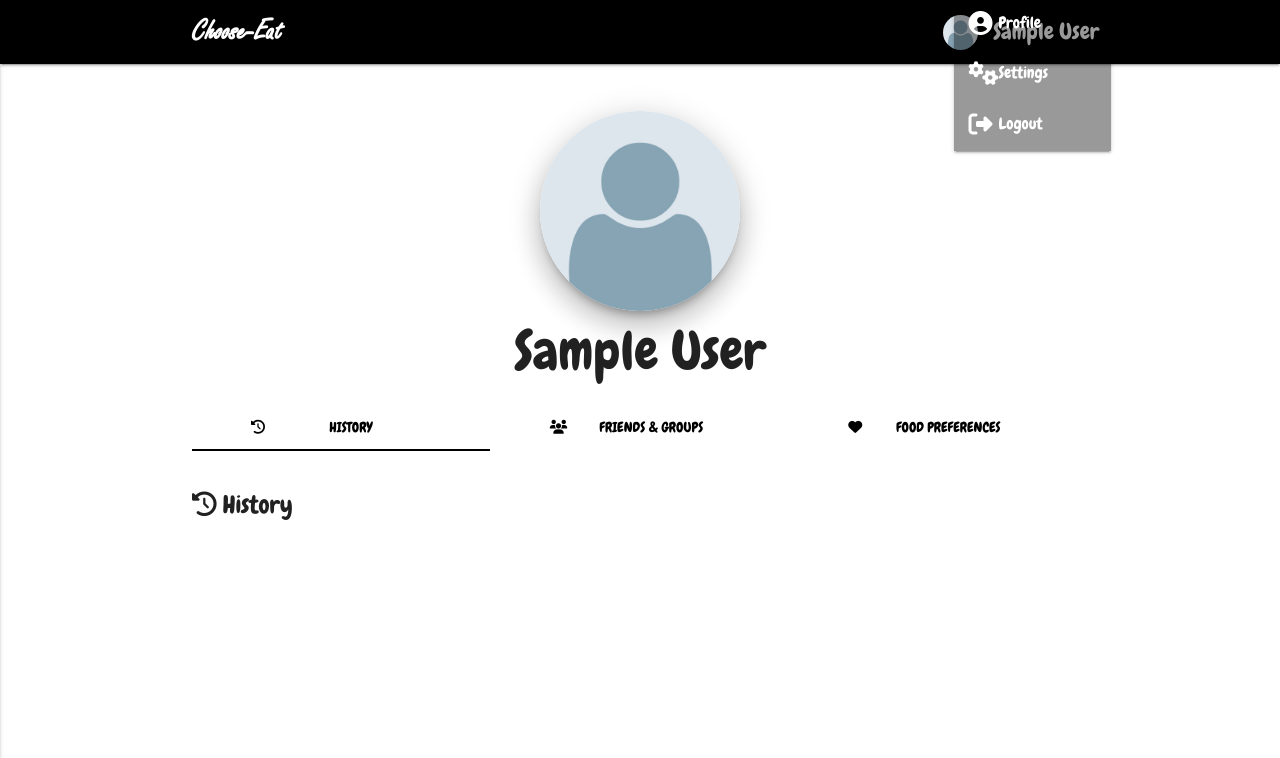
After one commit to ChristianMae/choose-eat, a Django app: page /accounts/profile/ in a window 1280 px wide, after a click that opens the changed part. The commit adds this page. Shown: the top 758 px of the page. Run offline with Django 3.2, Linux system fonts and the light colour scheme; the visitor is signed in with stand-in values (Sample User, id 1); parts of the project's set-up code (start-up, migrations or seed data) failed here and were passed over; some libraries are stand-ins or nearby versions.

Commit message:
minor changes, added initial profile

```diff
--- a/recommender/templates/recommender/base.html
+++ b/recommender/templates/recommender/base.html
@@ -60,7 +60,7 @@
 			    <div class="col s12 m4 l4">
 			      <i class="fa fa-heart fa-5x"></i><br>
 			      <h4 class="otherfont">Preference-based</h4>
-			      <p class="grey-text darken-4">Our recommendations take not only price levels and distance into consideration, but also a wide variety of food categories that you love so we can ensure that you'd be satisfied with the results.</p>
+			      <p class="grey-text darken-4">Our recommendations take not only price levels and distance into consideration, but also a wide variety of food categories that you like and dislike so we can ensure that you'd be satisfied with the results.</p>
 			    </div>
 			   <div class="col s12 m4 l4">
 			      <i class="fa fa-group fa-5x"></i><br>
@@ -70,7 +70,7 @@
 			    <div class="col s12 m4 l4">
 			      <i class="fa fa-map-marker fa-5x"></i><br>
 			      <h4 class="otherfont">Location-based</h4>
-			      <p class="grey-text darken-4">We make sure our recommendations are near you, and match the distance you are willing to travel. The app is also helpful when traveling to other places because we provide directions to the establishments we recommend.</p>
+			      <p class="grey-text darken-4">Results are based on your location and your specified distance limitation. The app is also helpful when traveling to other places because we provide directions to the establishments we recommend.</p>
 			    </div>
 			  </div>
 			  </li>
--- a/users/templates/account/email.html
+++ b/users/templates/account/email.html
@@ -7,7 +7,7 @@
 {% block header %}<i class="fa fa-gears"></i><br>Account Settings{% endblock header %}
 {% block header_small %}<i class="fa fa-gears"></i><br>Account Settings{% endblock header_small %}
 {% block subtext %}
-<div class="row otherfont hide-on-med-and-up">
+<div class="row otherfont hide-on-large-only">
   <div class="col s12">
     <ul class="tabs">
       <li class="tab col s4"><a class="black-text" target="_self" href="{% url 'account_change_password' %}"><i class="fa fa-unlock-alt"></i></a></li>
@@ -17,7 +17,7 @@
   </div>
 </div>
 
-<div class="row otherfont hide-on-small-only">
+<div class="row otherfont hide-on-med-and-down">
   <div class="col s12">
     <ul class="tabs">
       <li class="tab col s4"><a class="black-text" target="_self" href="{% url 'account_change_password' %}"><i class="fa fa-unlock-alt left" style="margin-top:17px;margin-left:35px;margin-right:-30px;"></i>Change Password</a></li>
--- a/users/templates/account/login.html
+++ b/users/templates/account/login.html
@@ -56,3 +56,5 @@
     </div>
   </form>
 {% endblock %}
+
+{% block footer %}{% endblock %}
--- a/users/templates/account/password_set.html
+++ b/users/templates/account/password_set.html
@@ -4,8 +4,8 @@
 
 {% block title %}Choose-Eat | Settings{% endblock title %}
 
-{% block header %}Account Settings{% endblock header %}
-{% block header_small %}Account Settings{% endblock header_small %}
+{% block header %}<i class="fa fa-gears"></i><br>Account Settings{% endblock header %}
+{% block header_small %}<i class="fa fa-gears"></i><br>Account Settings{% endblock header_small %}
 
 {% block subtext %}
 <div class="row otherfont hide-on-med-and-up">
--- /dev/null
+++ b/users/templates/account/profile.html
@@ -0,0 +1,61 @@
+{% extends 'users/base_other.html' %}
+{% load static %}
+{% load i18n %}
+
+{% block title %}Choose-Eat | Settings{% endblock title %}
+
+{% block header %}<img class="circle z-depth-5 hoverable responsive-img" src="{% if user.avatar_url %}{{ user.avatar_url }}{% else %}{% static  'recommender/default_avatar.jpg' %}{% endif %}" style="width:150px;height:150px;"></i><br>{% if user.get_full_name %}{{ user.get_full_name }}{% else %}{{ user.username }}{% endif %}{% endblock header %}
+{% block header_small %}<img class="circle z-depth-5 hoverable responsive-img" src="{% if user.avatar_url %}{{ user.avatar_url }}{% else %}{% static  'recommender/default_avatar.jpg' %}{% endif %}" style="width:200px;height:200px;"></i><br>{% if user.get_full_name %}{{ user.get_full_name }}{% else %}{{ user.username }}{% endif %}{% endblock header_small %}
+
+{% block subtext %}
+<h6 class="center-align otherfont">{{ user.bio }}</h6>
+<div class="row otherfont hide-on-large-only">
+  <div class="col s12">
+    <ul class="tabs">
+      <li class="tab col s4 disabled"><a class="black-text active"><i class="fa fa-unlock-alt"></i></a></li>
+      <li class="tab col s4"><a class="black-text" target="_self" href="{% url 'account_email' %}"><i class="fa fa-address-book"></i></a></li>
+      <li class="tab col s4"><a class="black-text" target="_self" href="{% url 'socialaccount_connections' %}"><i class="fa fa-users"></i></a></li>
+    </ul>
+  </div>
+</div>
+
+<div class="row otherfont hide-on-med-and-down">
+  <div class="col s12">
+    <ul class="tabs">
+      <li class="tab col s4 disabled"><a class="black-text active"><i class="fa fa-history left" style="margin-top:17px;margin-left:35px;margin-right:-30px;"></i>History</a></li>
+      <li class="tab col s4"><a class="black-text" target="_self" href="{% url 'account_email' %}"><i class="fa fa-group left" style="margin-top:17px;margin-left:35px;margin-right:-30px;"></i>Friends &amp; Groups</a></li>
+      <li class="tab col s4"><a class="black-text" target="_self" href="{% url 'socialaccount_connections' %}"><i class="fa fa-heart left" style="margin-top:17px;margin-left:35px;margin-right:-30px;"></i>Food Preferences</a></li>
+    </ul>
+  </div>
+</div>
+{% endblock subtext %}
+
+{% block content %}
+<h5 class="otherfont"><i class="fa fa-history"></i> History</h5>
+{% endblock %}
+
+
+{% block javascript %}
+<script>
+$(document).ready(function(){
+  {% if messages %}
+    {% for message in messages %}
+    Materialize.toast('{{ message }}', 3000, 'rounded');
+    {% endfor %}
+  {% endif %}
+});
+
+$(".button-collapse").sideNav();
+$('.dropdown-button').dropdown({
+    inDuration: 300,
+    outDuration: 225,
+    constrainWidth: true, // Does not change width of dropdown to that of the activator
+    hover: true, // Activate on hover
+    gutter: 0, // Spacing from edge
+    belowOrigin: true, // Displays dropdown below the button
+    alignment: 'left', // Displays dropdown with edge aligned to the left of button
+    stopPropagation: false // Stops event propagation
+  }
+);
+</script>
+{% endblock %}
--- a/users/templates/account/signup.html
+++ b/users/templates/account/signup.html
@@ -60,3 +60,5 @@
     </div>
   </form>
 {% endblock %}
+
+{% block footer %}{% endblock %}
--- a/users/templates/socialaccount/connections.html
+++ b/users/templates/socialaccount/connections.html
@@ -7,7 +7,7 @@
 {% block header %}<i class="fa fa-gears"></i><br>Account Settings{% endblock header %}
 {% block header_small %}<i class="fa fa-gears"></i><br>Account Settings{% endblock header_small %}
 {% block subtext %}
-<div class="row otherfont hide-on-med-and-up">
+<div class="row otherfont hide-on-large-only">
   <div class="col s12">
     <ul class="tabs">
       <li class="tab col s4"><a class="black-text" target="_self" href="{% url 'account_change_password' %}"><i class="fa fa-unlock-alt"></i></a></li>
@@ -17,7 +17,7 @@
   </div>
 </div>
 
-<div class="row otherfont hide-on-small-only">
+<div class="row otherfont hide-on-med-and-down">
   <div class="col s12">
     <ul class="tabs">
       <li class="tab col s4"><a class="black-text" target="_self" href="{% url 'account_change_password' %}"><i class="fa fa-unlock-alt left" style="margin-top:17px;margin-left:35px;margin-right:-30px;"></i>Change Password</a></li>
@@ -44,6 +44,7 @@
 {% for base_account in form.accounts %}
 {% with base_account.get_provider_account as account %}
 <div>
+<br><br>
 <input name="account" type="radio" id="id_account_{{ base_account.id }}" value="{{ base_account.id }}"/>
 <label for="id_account_{{ base_account.id }}"><span class="btn social socialaccount_provider {{ base_account.provider }} {{ account.get_brand.id }}";"><i class="fa fa-facebook-square"></i>{{ account }}</span></label>
 </div>
--- a/users/templates/users/base.html
+++ b/users/templates/users/base.html
@@ -46,6 +46,7 @@
 	   </div>
     </main>
 
+	{% block footer %}
     <footer class="page-footer grey darken-4" id="connect">
 	  <div class="container otherfont shadowed">
 	    <div class="row">
@@ -72,6 +73,7 @@
         </div>
       </div>
     </footer>
+    {% endblock %}
 
 	<script type="text/javascript" src="https://code.jquery.com/jquery-2.1.1.min.js"></script>
   <script src="https://cdnjs.cloudflare.com/ajax/libs/materialize/0.100.1/js/materialize.min.js"></script>
--- a/users/templates/users/base_other.html
+++ b/users/templates/users/base_other.html
@@ -31,8 +31,8 @@
             </div></li>
             <li><a href="{% url 'recommender:home' %}" class="waves-effect"><i class="fa fa-cutlery"></i>Get recommendations</a></li>
             <li><div class="divider"></div></li>
-            <li><a href="#!" class="waves-effect"><i class="fa fa-user-circle"></i>My Profile</a></li>
-            <li><a href="#!" class="waves-effect"><i class="fa fa-gears"></i>Account Settings</a></li>
+            <li><a href="{% url 'users:account_profile' %}" class="waves-effect"><i class="fa fa-user-circle"></i>My Profile</a></li>
+            <li><a href="{% url 'account_change_password' %}" class="waves-effect"><i class="fa fa-gears"></i>Account Settings</a></li>
             <li><div class="divider"></div></li>
             <li><a href="{% url 'account_logout' %}" class="waves-effect"><i class="fa fa-sign-out"></i>Logout</a></li>
           </ul>
@@ -44,8 +44,8 @@
             </div>
 
             <ul id='userMenu' class='dropdown-content' >
-              <li><a href="#!" class="otherfont"><i class="fa fa-user-circle"></i>Profile</a></li>
-              <li><a href="#!" class="otherfont"><i class="fa fa-gears"></i>Settings</a></li>
+              <li><a href="{% url 'users:account_profile' %}" class="otherfont"><i class="fa fa-user-circle"></i>Profile</a></li>
+              <li><a href="{% url 'account_change_password' %}" class="otherfont"><i class="fa fa-gears"></i>Settings</a></li>
               <li class="divider"></li>
               <li><a href="{% url 'account_logout' %}" class="otherfont"><i class="fa fa-sign-out"></i>Logout</a></li>
             </ul>
--- a/users/templates/users/settings_prefs.html
+++ b/users/templates/users/settings_prefs.html
@@ -9,9 +9,9 @@
 {% block subtext %}<a class="btn black" id="id_save" href="#" onclick="savePreferences();return false;">Save</a>{% endblock subtext %}
 
 {% block content %}
-<div class="row hide-on-small-only" id="pref_selection">
+<div class="row" id="pref_selection">
   {% for name, code in categories.items %}
-  <div class="col m3 l3">
+  <div class="col s6 m3 l3">
     <div class="card">
       <div class="card-image">
         <img src="{% with 'recommender/pref-imgs/'|add:code|add:'.jpg' as image_static %}{% static image_static %}{% endwith %}">
--- a/users/templates/users/start_prefs.html
+++ b/users/templates/users/start_prefs.html
@@ -9,11 +9,11 @@
 {% block subtext %}Tell us which ones you like or dislike! (<span id="id_counter">10</span> left){% endblock subtext %}
 
 {% block content %}
-<div class="row hide-on-small-only" id="pref_selection">
+<div class="row" id="pref_selection">
   <ul id="pref_items">
   {% for name, code in categories.items %}
   <li>
-  <div class="col m3 l3">
+  <div class="col s6 m3 l3">
     <div class="card">
       <div class="card-image">
         <img src="{% with 'recommender/pref-imgs/'|add:code|add:'.jpg' as image_static %}{% static image_static %}{% endwith %}">
--- a/users/urls.py
+++ b/users/urls.py
@@ -5,4 +5,5 @@ from . import views
 urlpatterns = [
     url(r'^starting_preferences/$', views.startPrefs, name='start_prefs'),
     url(r'^preferences/$', views.settings_prefs, name='settings_prefs'),
+    url(r'^accounts/profile/$', views.account_profile, name='account_profile'),
 ]
--- a/users/views.py
+++ b/users/views.py
@@ -5,6 +5,7 @@ from django.core import serializers
 from django.http import HttpResponseRedirect, HttpResponse
 from django.core.urlresolvers import reverse
 from allauth.account.signals import user_signed_up
+from allauth.socialaccount.signals import social_account_added, social_account_removed
 from allauth.socialaccount.models import SocialAccount
 from rest_framework.views import APIView
 from ceat.settings import CATEGORY_DICT, MY_URL
@@ -17,6 +18,29 @@ def social_profilepic(user, **kwargs):
     if socialaccount:
         picture_url = "http://graph.facebook.com/{0}/picture?width={1}&height={1}".format(socialaccount[0].uid, 256)
         user.avatar_url = picture_url
+        user.save()
+
+
+@receiver(social_account_added)
+def social_namepic_set(sociallogin, **kwargs):
+    user = sociallogin.account.user
+    user_socialAcc_count = SocialAccount.objects.filter(user=user).count()
+    if user_socialAcc_count == 1:
+        picture_url = "http://graph.facebook.com/{0}/picture?width={1}&height={1}".format(sociallogin.account.uid, 256)
+        user.avatar_url = picture_url
+        user.first_name = sociallogin.account.extra_data['first_name']
+        user.last_name = sociallogin.account.extra_data['last_name']
+        user.save()
+
+
+@receiver(social_account_removed)
+def social_namepic_remove(socialaccount, **kwargs):
+    user = socialaccount.user
+    user_socialAcc_count = SocialAccount.objects.filter(user=user).count()
+    if user_socialAcc_count == 0:
+        user.avatar_url = None
+        user.first_name = ''
+        user.last_name = ''
         user.save()
 
 
@@ -132,3 +156,9 @@ def settings_prefs(request):
         user_prefs = eval(request.user.preferences)
         return render(request, template_name='users/settings_prefs.html', context={'categories': CATEGORY_DICT, 'preferences': user_prefs})
     return redirect(reverse('account_login')+'?next=/preferences/')
+
+
+def account_profile(request):
+    if request.user.is_authenticated:
+        return render(request, template_name='account/profile.html', context={})
+    return redirect(reverse('account_login')+'?next=/accounts/preferences/')
```
Also changed, not shown: recommender/templates/recommender/home_in.html (+9 -8 lines), users/models.py (+11 -0 lines), users/templates/account/password_change.html (+4 -4 lines).
